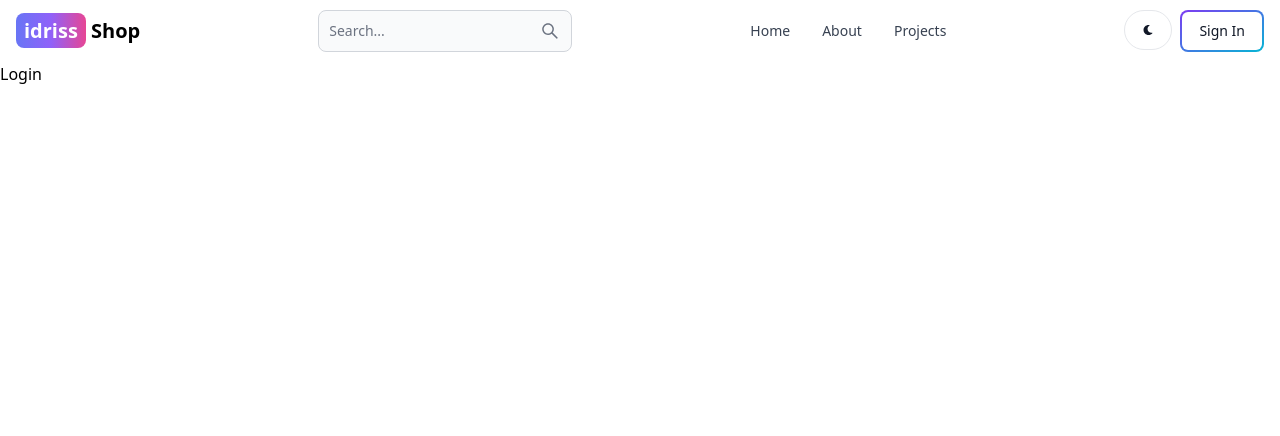
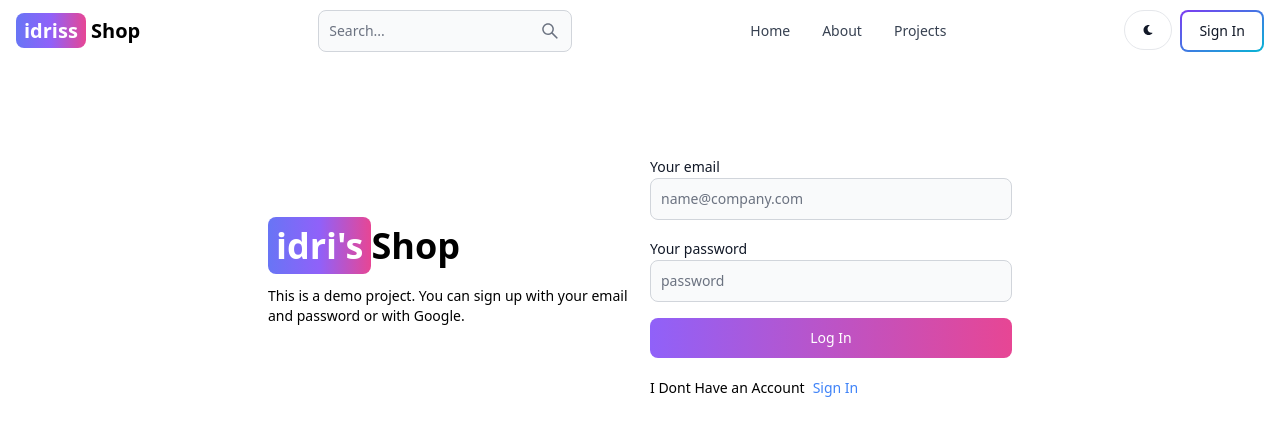
Before and after one commit to Idrisselouiri/E_Shop, a React (Vite) app in the folder client/: page /log-in in a window 1280 px wide. Shown: the top 436 px of the page. Built offline with nearby package versions, Linux system fonts and the light colour scheme.

Commit message:
add element in login page

```diff
--- a/client/src/pages/Login.jsx
+++ b/client/src/pages/Login.jsx
@@ -1,7 +1,51 @@
 import React from "react";
+import { TextInput, Label, Button } from "flowbite-react";
+import { Link } from "react-router-dom";
 
 const Login = () => {
-  return <div>Login</div>;
+  return (
+    <div className="min-h-screen mt-20">
+      <div className="flex p-3 max-w-3xl mx-auto  flex-col md:flex-row md:items-center gap-5">
+        <div className="flex-1">
+          <Link to="/" className="font-bold dark:text-white text-4xl">
+            <span className="px-2 py-1 bg-gradient-to-r from-indigo-500 via-purple-500 to-pink-500 rounded-lg text-white">
+              idri's
+            </span>
+            Shop
+          </Link>
+          <p className="text-sm mt-5">
+            This is a demo project. You can sign up with your email and password
+            or with Google.
+          </p>
+        </div>
+        <div className="flex-1">
+          <form className="flex flex-col gap-4">
+            <div>
+              <Label value="Your email" />
+              <TextInput
+                type="email"
+                placeholder="name@company.com"
+                id="email"
+              />
+            </div>
+            <div>
+              <Label value="Your password" />
+              <TextInput type="password" placeholder="password" id="password" />
+            </div>
+            <Button gradientDuoTone="purpleToPink" type="submit">
+              Log In
+            </Button>
+          </form>
+          <div className="flex items-center gap-2 text-sm mt-5">
+            <span>I Dont Have an Account</span>
+            <Link className="text-blue-500" to={"/sign-in"}>
+              Sign In
+            </Link>
+          </div>
+        </div>
+      </div>
+    </div>
+  );
 };
 
 export default Login;
```
